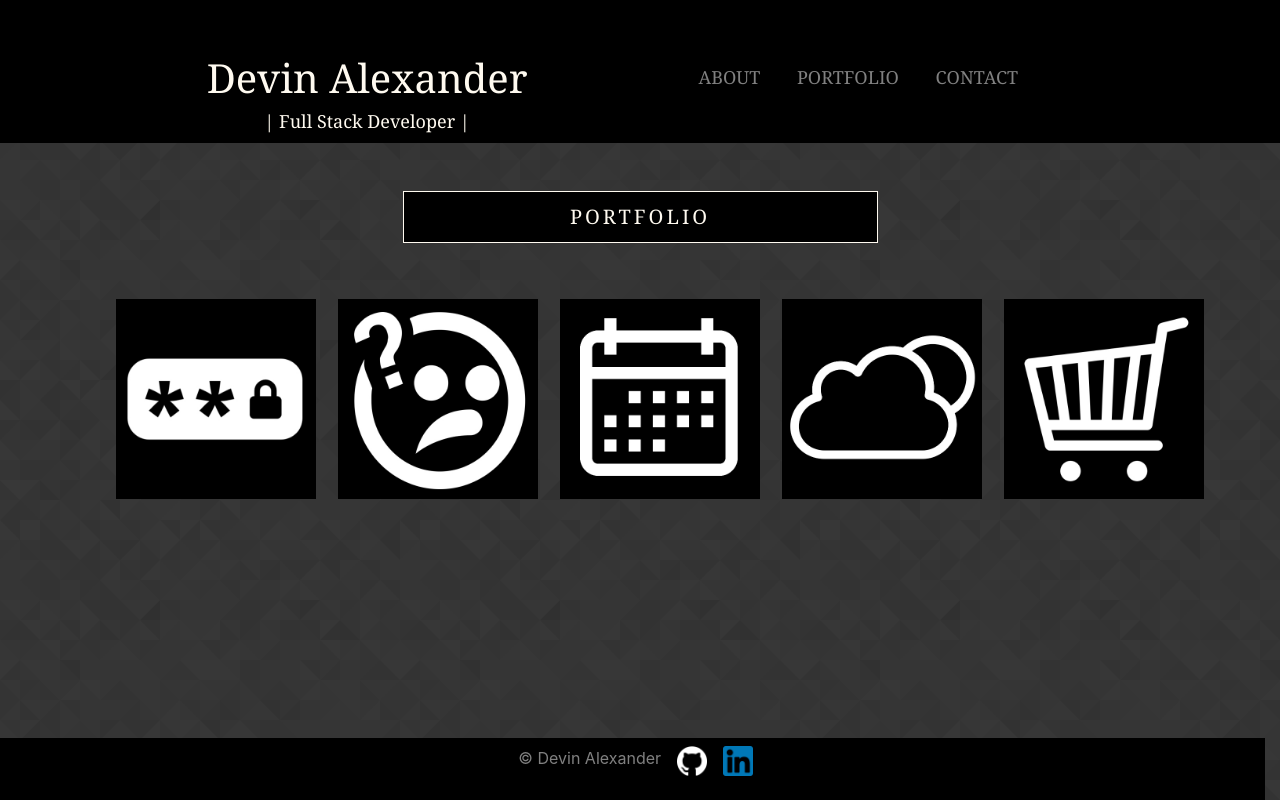
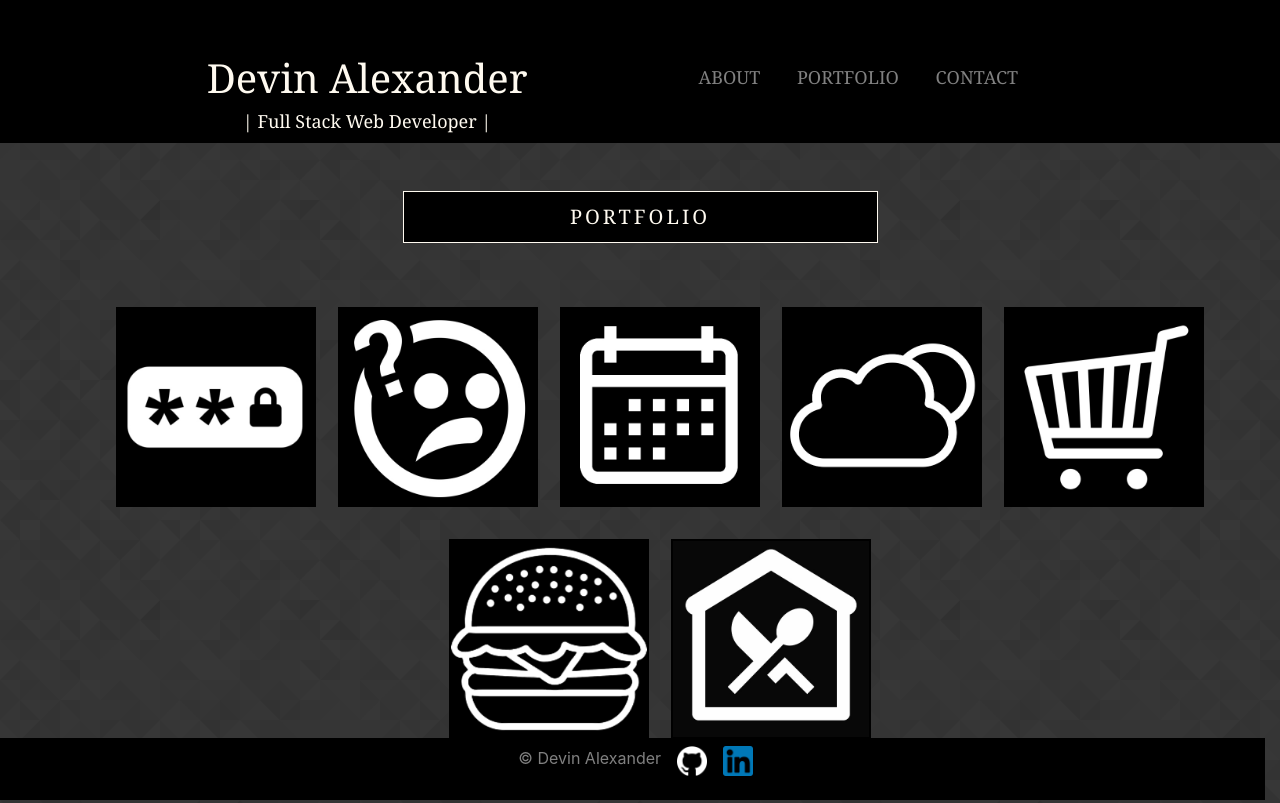
Before and after one commit to Deverson1107/02-bootstrap-portfolio, a plain HTML site: page newportfolio.html in a window 1280 px wide. Drawn offline with nearby package versions, Linux system fonts and the light colour scheme.

Commit message:
updated portfolio links and added additional items

```diff
--- a/newportfolio.html
+++ b/newportfolio.html
@@ -12,7 +12,7 @@
     <header class="row pt-5 pb-0 topbar text-center">
         <div class="col-lg-5 col-md-12 pb-2 offset-lg-1">
             <a class="col-lg-1 col-md-12 titlename text-center">Devin Alexander</a>
-            <a class="list-inline-item titlejob">| Full Stack Developer |</a>
+            <a class="list-inline-item titlejob">| Full Stack Web Developer |</a>
         </div>
         <div class="col-lg-4 col-md-12 text-center pt-3 pb-1">
             <a class="px-3 pagelink" href="index.html">ABOUT</a>
@@ -26,7 +26,7 @@
     <div class="col-5 text-center my-5 pagetitle">PORTFOLIO</div>
 </div>
 <div class="row justify-content-center">
-    <div class="cont col-lg-2 col-md-4 col-sm-5 my-2 mx-3">
+    <div class="cont col-lg-2 col-md-4 col-sm-5 my-3 mx-3">
         <a class="portitem" href="https://deverson1107.github.io/03-password-generator/">
             <img src="assets/images/password.jpg" class="portfolioimg">
             <div class="overlay">
@@ -34,7 +34,7 @@
             </div>
         </a>
     </div>
-    <div class="cont col-lg-2 col-md-4 col-sm-5 my-2 mx-3">
+    <div class="cont col-lg-2 col-md-4 col-sm-5 my-3 mx-3">
         <a class="portitem" href="https://deverson1107.github.io/04-code-quiz/">
             <img src="assets/images/coding-quiz.jpg" class="portfolioimg">
             <div class="overlay">
@@ -42,7 +42,7 @@
             </div>
         </a>
     </div>
-    <div class="cont col-lg-2 col-md-4 col-sm-5 my-2 mx-3">
+    <div class="cont col-lg-2 col-md-4 col-sm-5 my-3 mx-3">
         <a class="portitem" href="https://deverson1107.github.io/05-day-planner/">
             <img src="assets/images/planner.jpg" class="portfolioimg">
             <div class="overlay">
@@ -50,7 +50,7 @@
             </div>
         </a>
     </div>
-    <div class="cont col-lg-2 col-md-4 col-sm-5 my-2 mx-3">
+    <div class="cont col-lg-2 col-md-4 col-sm-5 my-3 mx-3">
         <a class="portitem" href="https://deverson1107.github.io/06-weather-dashboard/">
             <img src="assets/images/weather.jpg" class="portfolioimg">
             <div class="overlay">
@@ -58,11 +58,27 @@
             </div>
         </a>
     </div>
-    <div class="cont col-lg-2 col-md-4 col-sm-5 my-2 mx-3">
-        <a class="portitem" href="https://diverchild.github.io/Group_Project/">
+    <div class="cont col-lg-2 col-md-4 col-sm-5 my-3 mx-3">
+        <a class="portitem" href="https://alexander-happe.github.io/Group_Project/">
             <img src="assets/images/grocery-app.jpg" class="portfolioimg">
             <div class="overlay">
                 <div class="titleproject">Grocery Planning/Shopping App</div>
+            </div>
+        </a>
+    </div>
+    <div class="cont col-lg-2 col-md-4 col-sm-5 my-3 mx-3">
+        <a class="portitem" href="https://homework-13-eat-da-burger.herokuapp.com/">
+            <img src="assets/images/burger.jpg" class="portfolioimg">
+            <div class="overlay">
+                <div class="titleproject">Eat-da-Burger!</div>
+            </div>
+        </a>
+    </div>
+    <div class="cont col-lg-2 col-md-4 col-sm-5 my-3 mx-3">
+        <a class="portitem" href="https://enigmatic-coast-21560.herokuapp.com/">
+            <img src="assets/images/restraunt.jpg" class="portfolioimg">
+            <div class="overlay">
+                <div class="titleproject">Restraunt Management App</div>
             </div>
         </a>
     </div>
```
Also changed, not shown: assets/images/burger.jpg (added), assets/images/restraunt.jpg (added).
